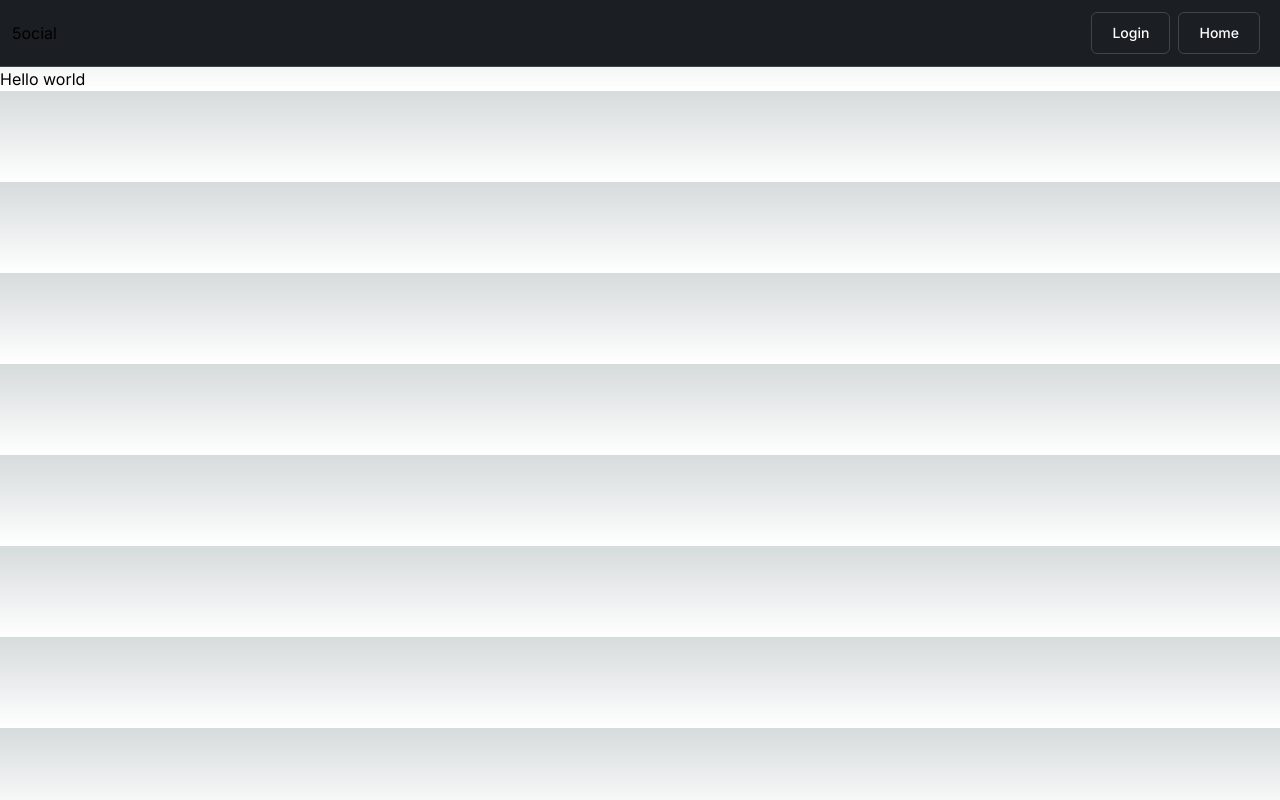
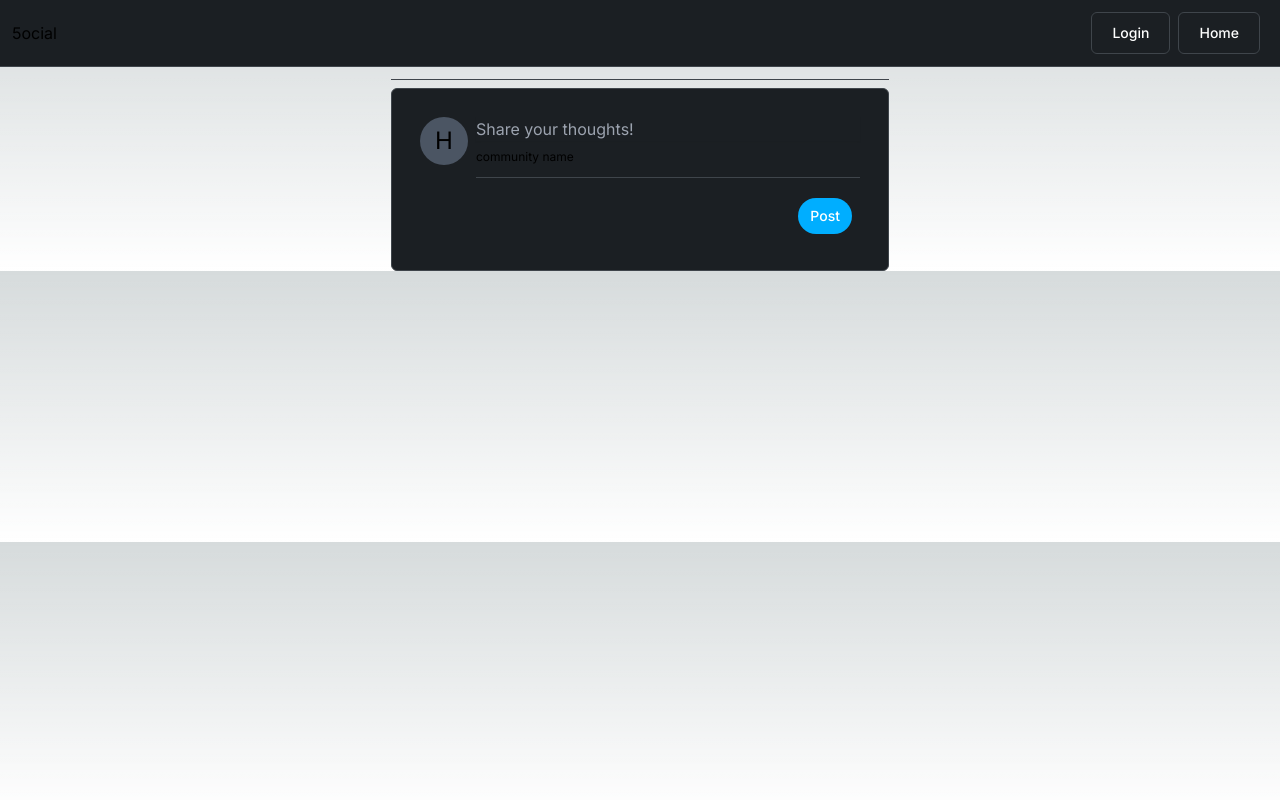
Before and after one commit to Harsh-deepsingh/5ocial-, a Next.js app: page / in a window 1280 px wide. Built offline with nearby package versions, Linux system fonts and the light colour scheme; no server answers.

Commit message:
feed-post ui

```diff
--- a/app/components/Appbar/AppBar.tsx
+++ /dev/null
@@ -1,15 +0,0 @@
-"use client";
-
-import React from "react";
-import { signIn, signOut } from "next-auth/react";
-
-const AppBar = () => {
-  return (
-    <div>
-      <button onClick={() => signIn()}>Signin</button>
-      <button onClick={() => signOut()}>Sign out</button>
-    </div>
-  );
-};
-
-export default AppBar;
--- /dev/null
+++ b/app/components/Buttons/Button.tsx
@@ -0,0 +1,21 @@
+import React, { memo } from "react";
+const PrimaryButton = memo(
+  ({
+    onClick,
+    children,
+  }: {
+    onClick?: () => void;
+    children: React.ReactNode;
+  }) => {
+    return (
+      <button
+        onClick={onClick}
+        className="mb-2 me-2 w-min rounded-full bg-theme-blue px-3 py-2 text-center text-sm font-medium text-white hover:bg-sky-600 focus:outline-none"
+      >
+        {children}
+      </button>
+    );
+  }
+);
+
+export default PrimaryButton;
--- a/app/components/Card/Card.tsx
+++ b/app/components/Card/Card.tsx
@@ -2,8 +2,8 @@ import React from "react";
 
 const Card = ({ children }: { children: React.ReactNode }) => {
   return (
-    <div className="flex min-h-screen justify-center items-center">
-      <div className="gap-5 bg-theme-grey p-7 border rounded-md border-theme-border flex flex-col">
+    <div className="flex justify-center items-center">
+      <div className="gap-5 bg-theme-grey p-7  border rounded-md border-theme-border flex flex-col">
         {children}
       </div>
     </div>
--- a/app/components/InputBox/InputBox.tsx
+++ b/app/components/InputBox/InputBox.tsx
@@ -18,7 +18,7 @@ const InputBox = memo(
           type={type}
           placeholder={placeholder}
           onKeyDown={onKeyDown}
-          className="w-full px-4 py-2 placeholder-theme-border border-theme-border rounded-md border shadow-sm focus:outline-none bg-transparent"
+          className="w-full px-4 py-2 md:w-96 placeholder-theme-border border-theme-border rounded-md border shadow-sm focus:outline-none bg-transparent"
           onChange={onChange}
         />
       </div>
--- /dev/null
+++ b/app/components/Line/Line.tsx
@@ -0,0 +1,11 @@
+import React from "react";
+
+const Line = () => {
+  return (
+    <div>
+      <div className="border-b  border-theme-border mt-3"></div>
+    </div>
+  );
+};
+
+export default Line;
--- a/app/feed/Feed.tsx
+++ b/app/feed/Feed.tsx
@@ -1,7 +1,59 @@
-import React from "react";
+"use client";
+import React, { useState, useRef, useEffect } from "react";
+import Card from "../components/Card/Card";
+import Button from "../components/Buttons/Button";
+import Line from "../components/Line/Line";
 
 const Feed = () => {
-  return <div>Hello world</div>;
+  const [text, setText] = useState("");
+  const textareaRef = useRef(null);
+
+  const handleInputChange = (e) => {
+    setText(e.target.value);
+    autoResize();
+  };
+
+  const autoResize = () => {
+    const textarea = textareaRef.current;
+    textarea.style.height = "auto"; // Reset height to auto to calculate the new height
+    textarea.style.height = textarea.scrollHeight + "px"; // Set height to scrollHeight
+  };
+
+  useEffect(() => {
+    autoResize();
+  }, [text]);
+
+  return (
+    <div className="flex justify-center items-center">
+      <div className="flex gap-2 flex-col">
+        <Line />
+        <Card>
+          <div className="flex gap-2 justify-center items-start">
+            <div className="w-12 h-12 bg-gray-600 rounded-full flex justify-center items-center">
+              <p className="text-2xl">H</p>
+            </div>
+            <div className="flex flex-col justify-between gap-5">
+              <div className="flex flex-col">
+                <textarea
+                  ref={textareaRef}
+                  className="resize-none overflow-hidden md:w-96 w-min bg-transparent mb-2 shadow-sm focus:outline-none"
+                  placeholder="Share your thoughts!"
+                  value={text}
+                  onChange={handleInputChange}
+                  rows={1}
+                />
+                <p className="text-xs">community name</p>
+                <Line />
+              </div>
+              <div className="flex items-end justify-end">
+                <Button>Post</Button>
+              </div>
+            </div>
+          </div>
+        </Card>
+      </div>
+    </div>
+  );
 };
 
 export default Feed;
--- a/app/signin/page.tsx
+++ b/app/signin/page.tsx
@@ -43,8 +43,6 @@ const Signin = () => {
     if (!validateInput()) return;
 
     try {
-      console.log(email + password);
-
       const res = await signIn("credentials", {
         email,
         password,
@@ -61,10 +59,9 @@ const Signin = () => {
       setError("An unexpected error occurred. Please try again.");
     }
   }, []);
-  console.log(email + password);
 
   return (
-    <div>
+    <div className="min-h-screen flex justify-center items-center">
       <div className="relative z-10">
         <Card>
           <p className="font-bold text-2xl ">Sign in to 5ocial</p>
@@ -118,7 +115,7 @@ const PasswordVisibility = memo(
   }) => {
     return (
       <button
-        className="absolute left-48 md:left-52 top-11 transform -translate-y-1/2 w-9 h-10 text-gray-500"
+        className="absolute left-48 md:left-80 top-11 transform -translate-y-1/2 w-9 h-10 text-gray-500"
         onClick={togglePasswordVisibility}
       >
         {isPasswordVisible ? (
```
